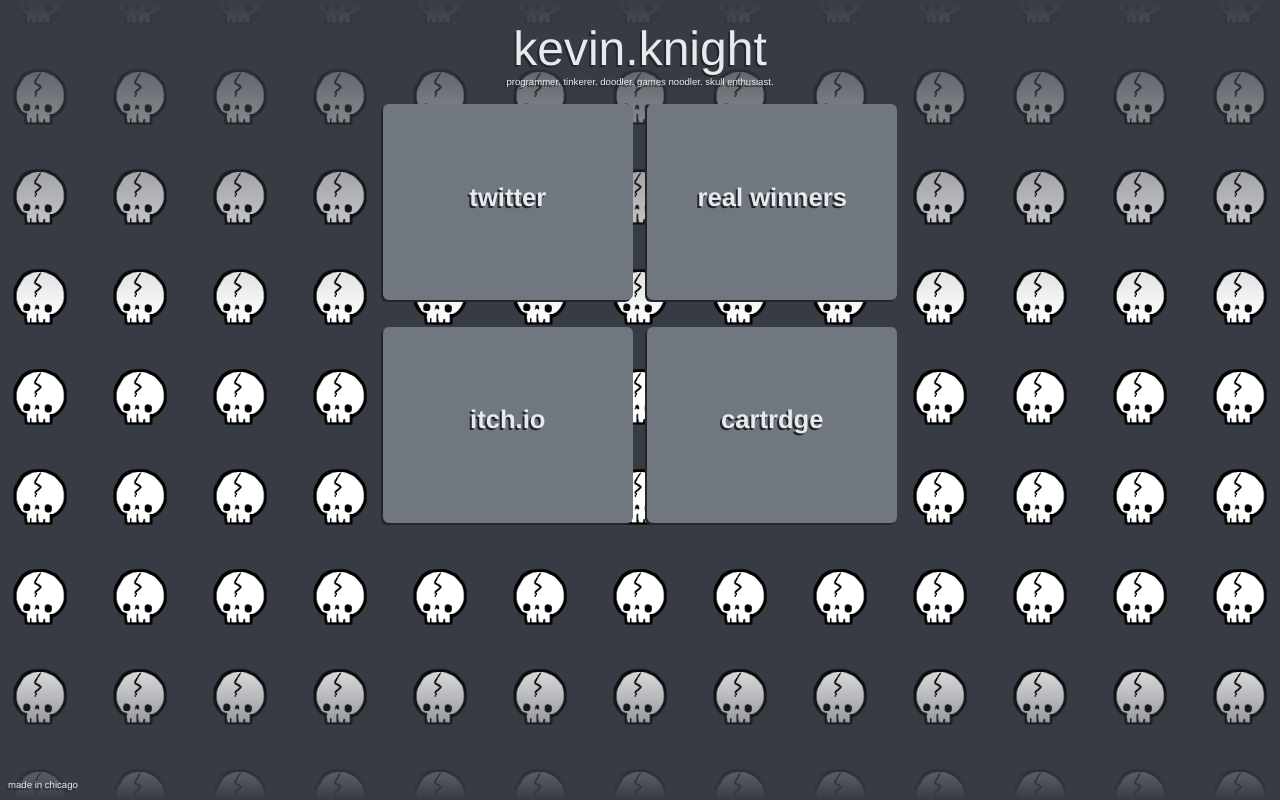
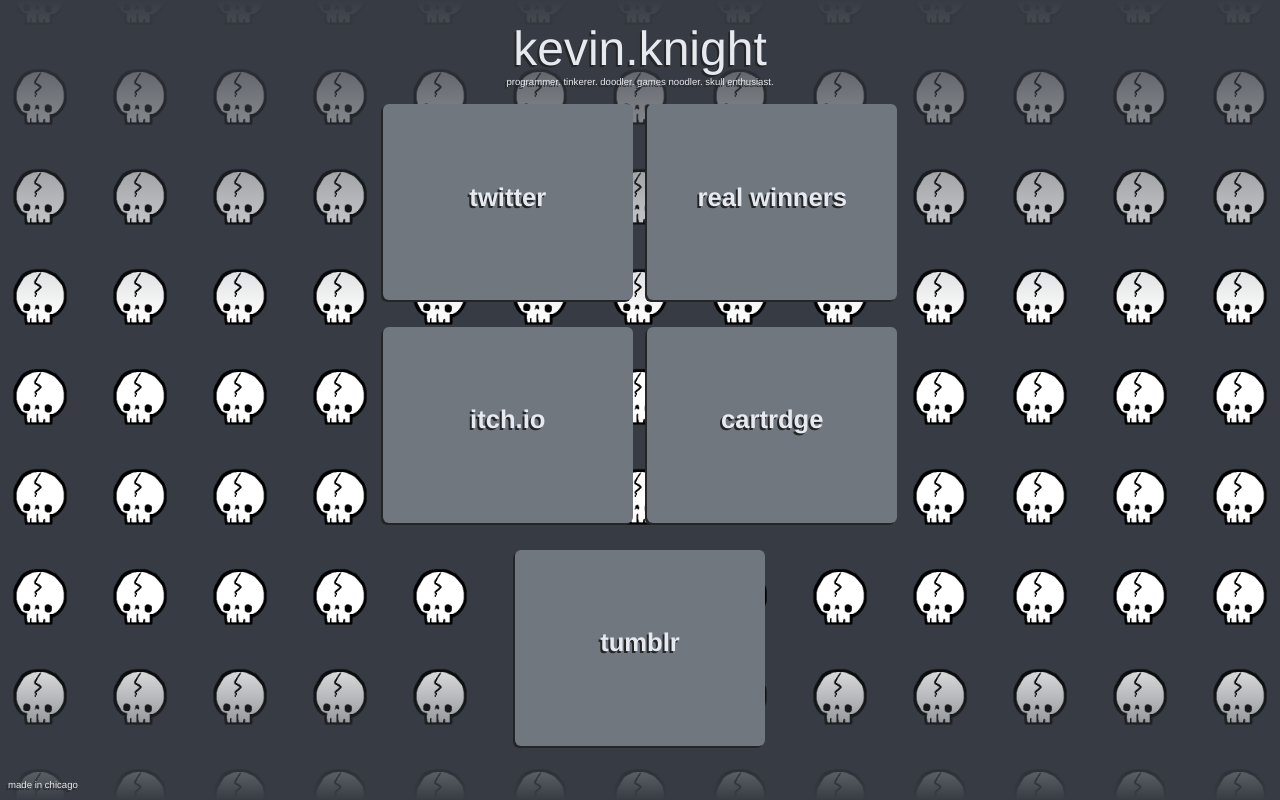
Before and after one commit to neweraknight/neweraknight.github.io, a plain HTML site: page index.html in a window 1280 px wide. Drawn offline with Linux system fonts and the light colour scheme.

Commit message:
[Code] Added tumblr

```diff
--- a/index.html
+++ b/index.html
@@ -283,6 +283,19 @@
 		</a>
 	</div>
 
+
+	<div class="row">
+
+		<a href="http://neweraknight.tumblr.com/">
+			<div class = "entry">
+				<div class = "description">
+					tumblr
+				</div>
+			</div>
+		</a>
+
+	</div>
+
 	<div id="madein">
 		made in chicago
 	</div>
```
